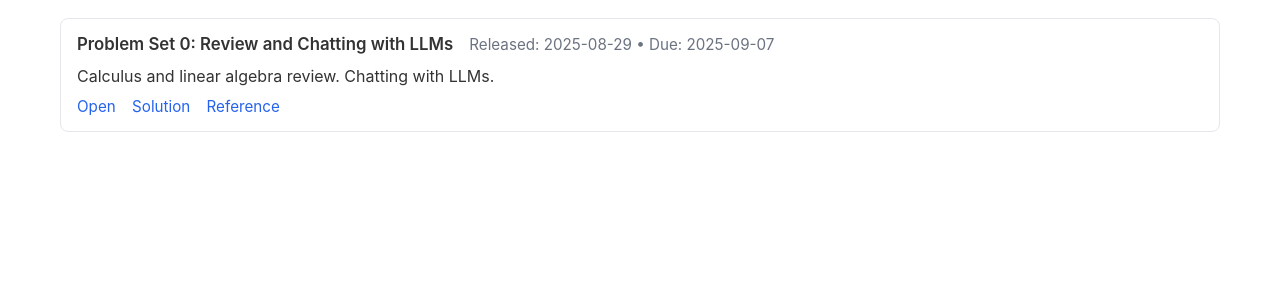
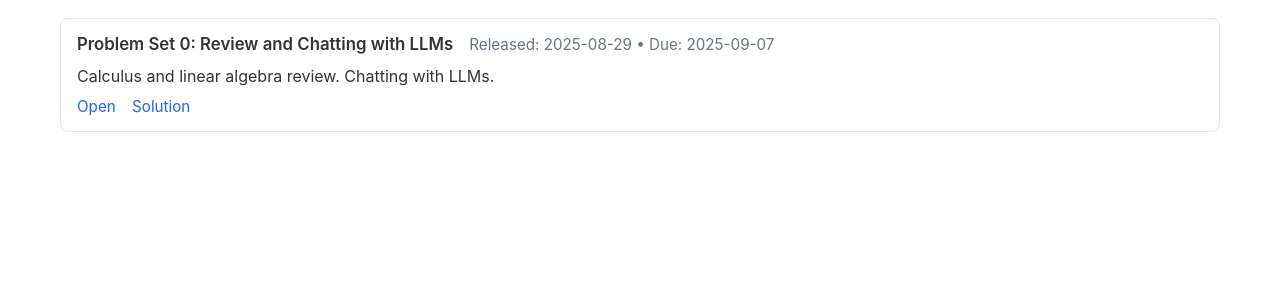
Before and after one commit to Data-Driven-Modeling-Lab/intro2ml, a Jekyll site: the page built from assignments.md, in a window 1280 px wide and 900 px high, scrolled down 112 px. Shown: the part 460-749 px from the top of the window. Built offline with Jekyll 4.4.1, drawn with Linux system fonts in a browser that asks for light colours.

```diff
--- a/_data/assignments.yml
+++ b/_data/assignments.yml
@@ -8,8 +8,6 @@
     url: /materials/assignments/hw0/
   - name: Solution
     url: /materials/assignments/hw0_solution/
-  - name: Reference
-    url: /materials/assignments/reference.pdf
 - id: hw1
   title: 'Problem Set 1: Linear Regression'
   release_date: 2025-09-09
```
Also changed, not shown: 1 other file.
